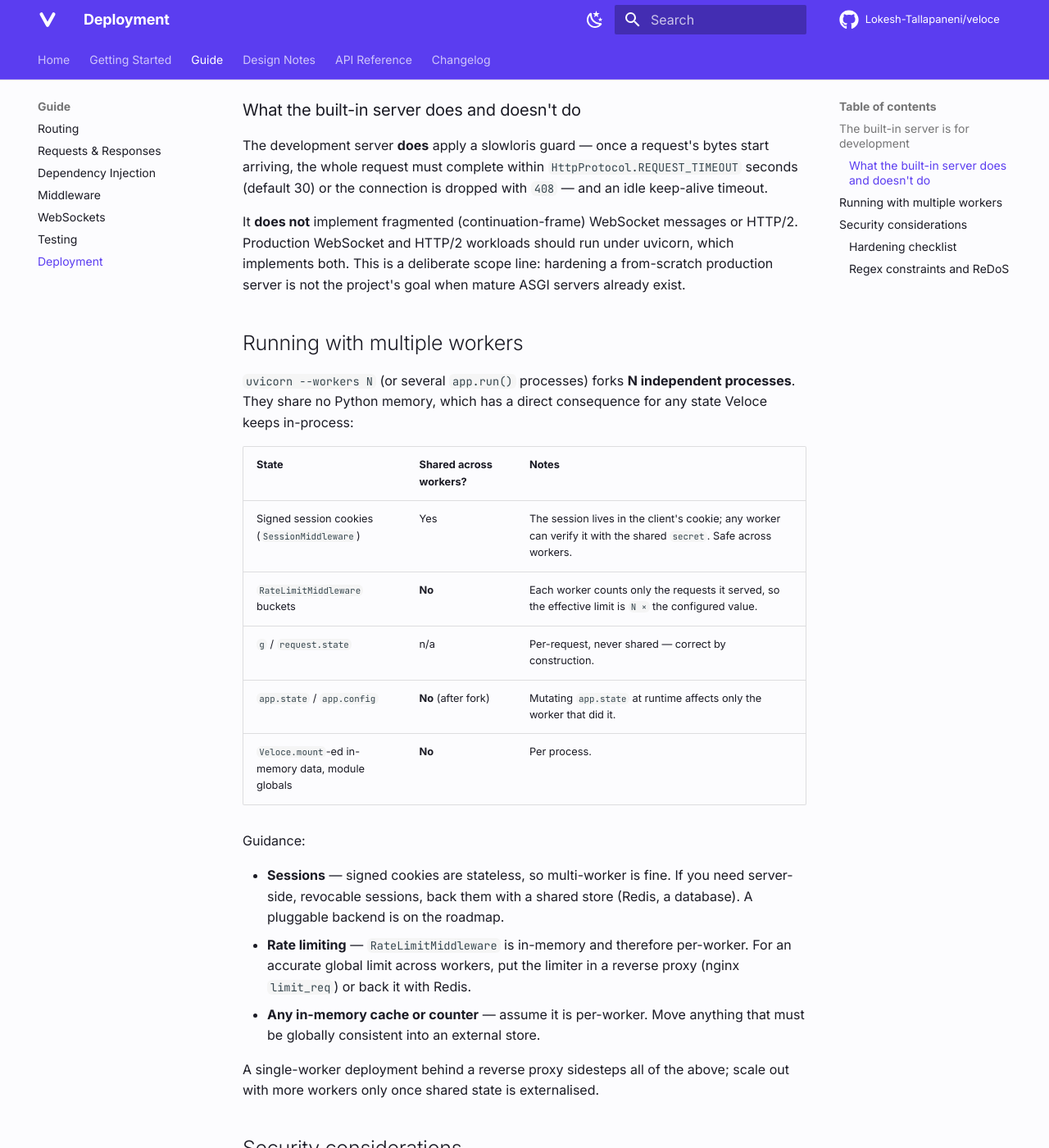
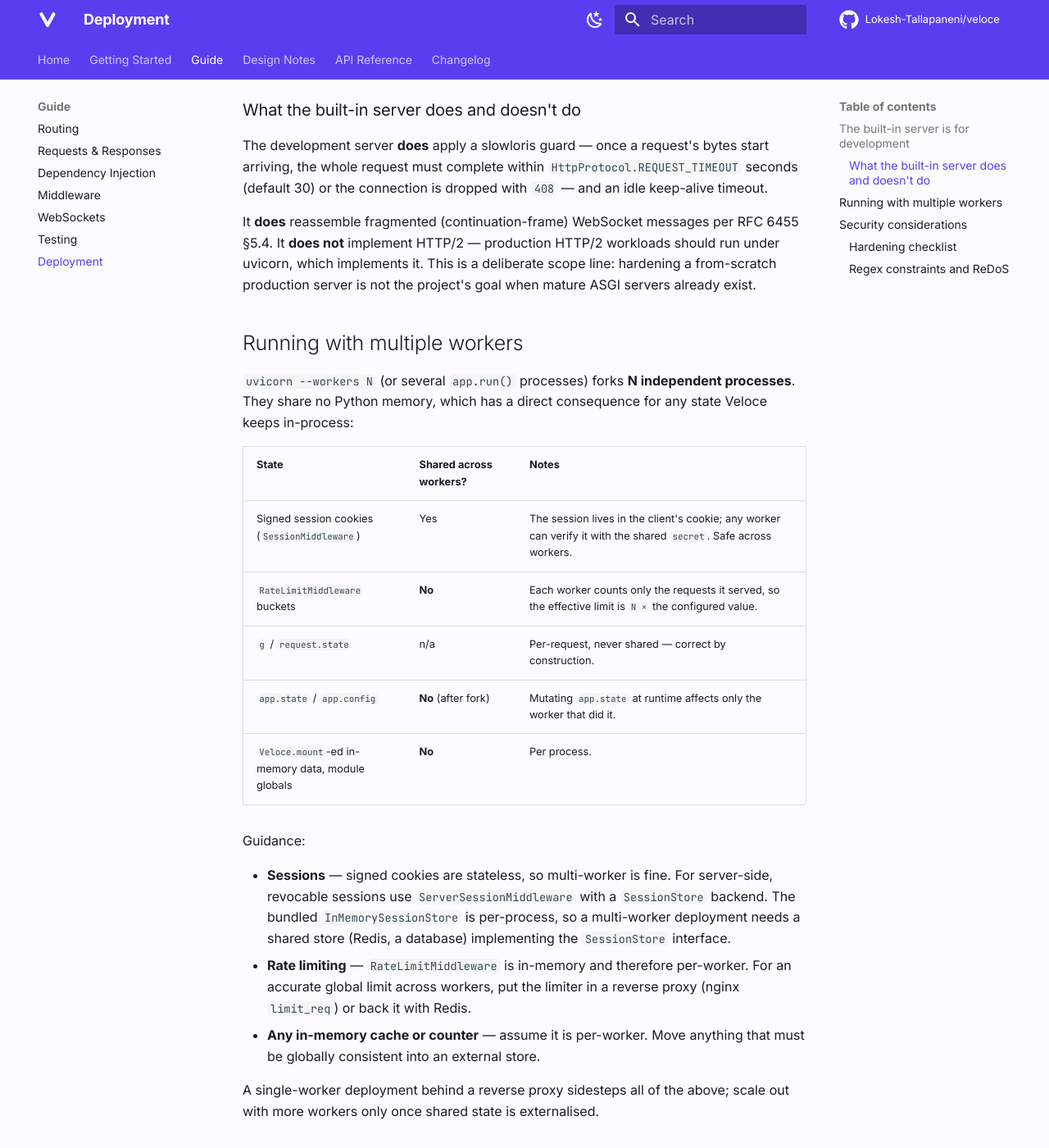
Before and after one commit to Lokesh-Tallapaneni/veloce, an MkDocs documentation site: the page built from docs/guide/deployment.md, in a window 1280 px wide and 1400 px high, scrolled down 485 px. Shown: the whole window at 82% size. Built offline with MkDocs 1.6.1 and Material for MkDocs 9.7.7, drawn with Linux system fonts in a browser that asks for light colours; comment, search, counter and statistics services are not loaded.

```diff
--- a/docs/guide/deployment.md
+++ b/docs/guide/deployment.md
@@ -27,11 +27,12 @@ request's bytes start arriving, the whole request must complete within
 `HttpProtocol.REQUEST_TIMEOUT` seconds (default 30) or the connection is
 dropped with `408` — and an idle keep-alive timeout.
 
-It **does not** implement fragmented (continuation-frame) WebSocket
-messages or HTTP/2. Production WebSocket and HTTP/2 workloads should run
-under uvicorn, which implements both. This is a deliberate scope line:
-hardening a from-scratch production server is not the project's goal
-when mature ASGI servers already exist.
+It **does** reassemble fragmented (continuation-frame) WebSocket
+messages per RFC 6455 §5.4. It **does not** implement HTTP/2 —
+production HTTP/2 workloads should run under uvicorn, which implements
+it. This is a deliberate scope line: hardening a from-scratch
+production server is not the project's goal when mature ASGI servers
+already exist.
 
 ## Running with multiple workers
 
@@ -50,8 +51,10 @@ consequence for any state Veloce keeps in-process:
 Guidance:
 
 - **Sessions** — signed cookies are stateless, so multi-worker is fine.
-  If you need server-side, revocable sessions, back them with a shared
-  store (Redis, a database). A pluggable backend is on the roadmap.
+  For server-side, revocable sessions use `ServerSessionMiddleware` with
+  a `SessionStore` backend. The bundled `InMemorySessionStore` is
+  per-process, so a multi-worker deployment needs a shared store (Redis,
+  a database) implementing the `SessionStore` interface.
 - **Rate limiting** — `RateLimitMiddleware` is in-memory and therefore
   per-worker. For an accurate global limit across workers, put the
   limiter in a reverse proxy (nginx `limit_req`) or back it with Redis.
```
Also changed, not shown: CHANGELOG.md (+9 -0 lines), README.md (+3 -3 lines), docs/getting-started.md (+6 -3 lines), docs/guide/routing.md (+4 -2 lines), docs/index.md (+3 -3 lines), 2 other files.
